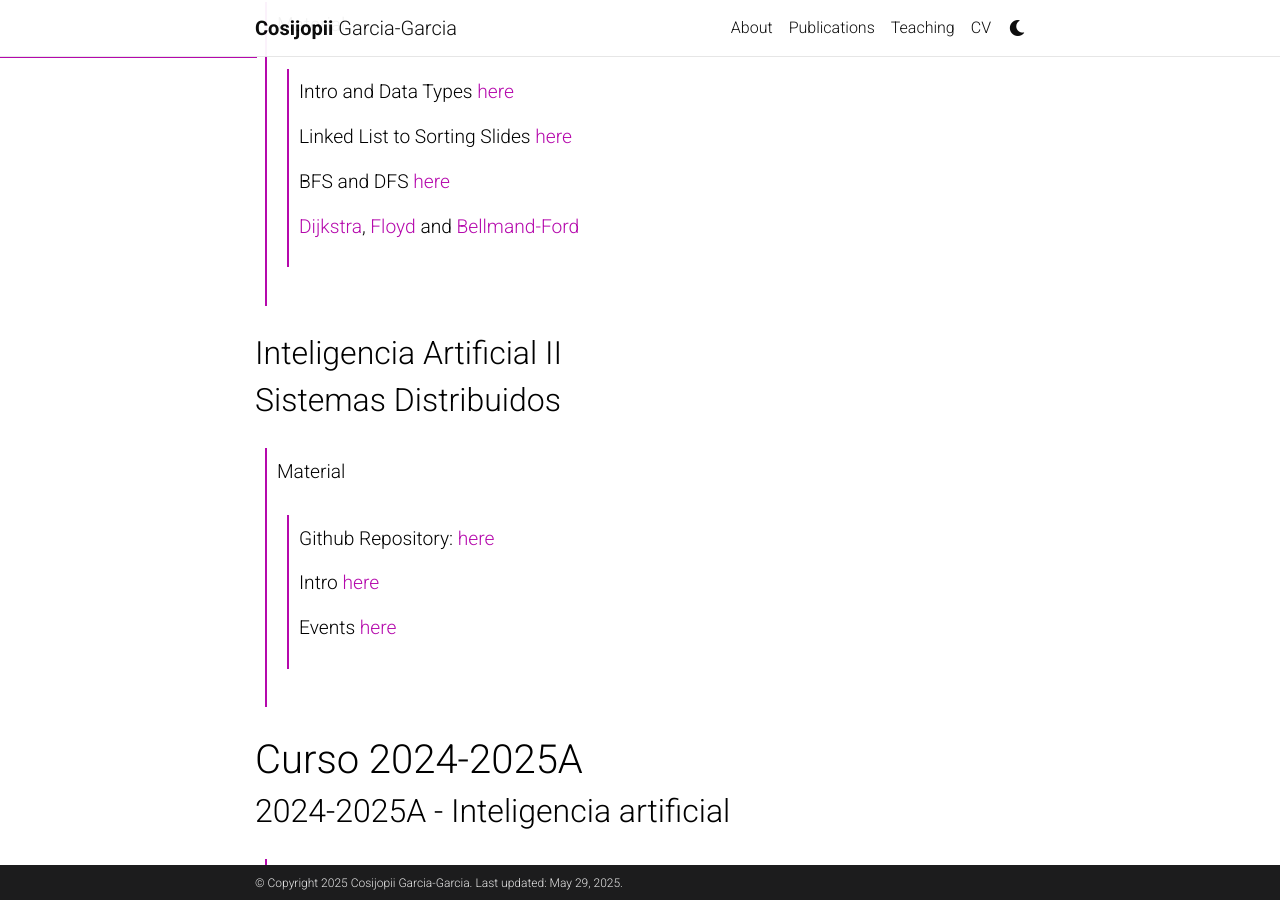
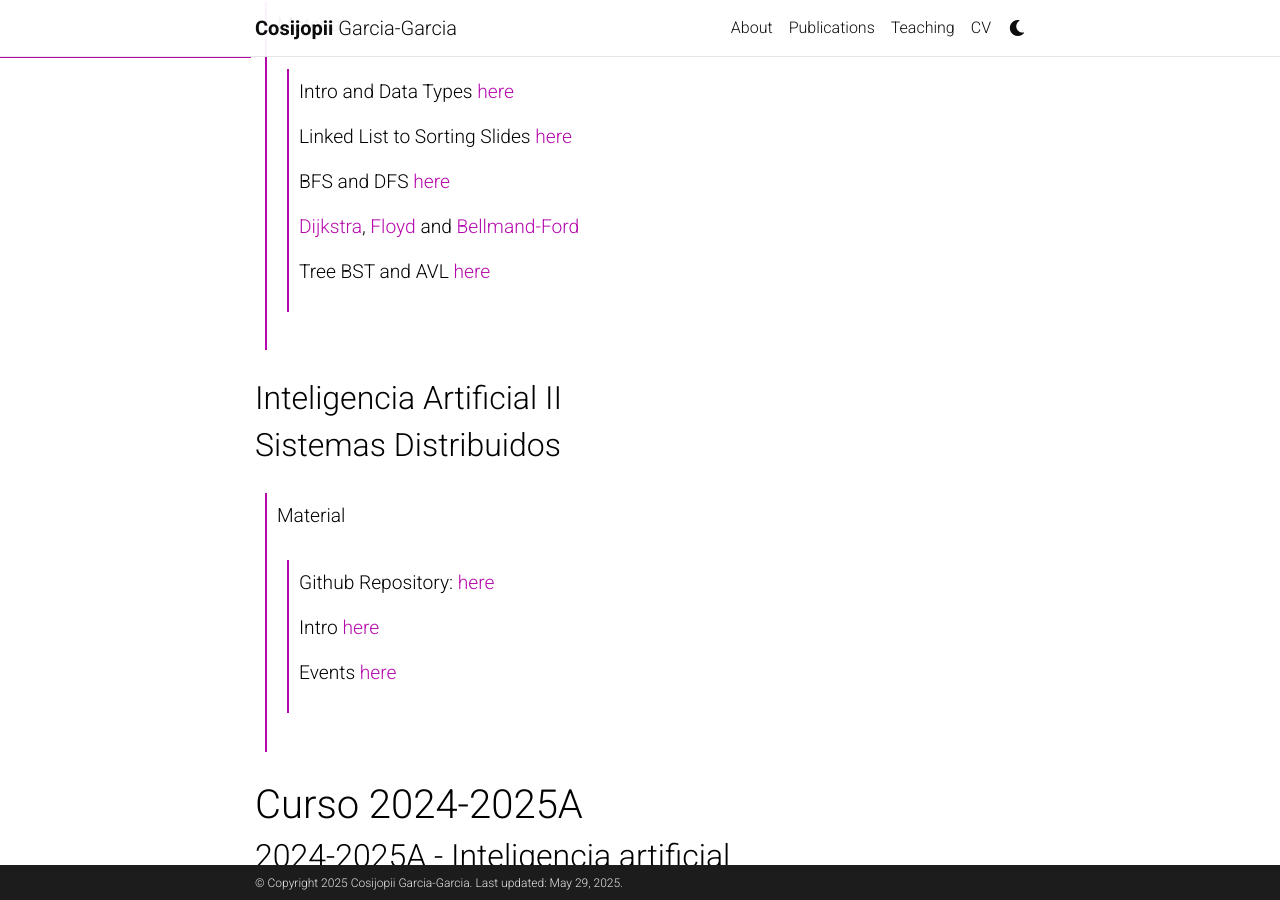
Before and after one commit to Cosijopiii/Cosijopiii.github.io, a Jekyll site: the page built from _projects/2_project.md, in a window 1280 px wide and 900 px high, scrolled down 382 px. Built offline with Jekyll 4.4.1, drawn with Linux system fonts in a browser that asks for light colours; comment, search, counter and statistics services are not loaded; a style sheet for code colours, icons or effects is not loaded.

Commit message:
Update 2_project.md

```diff
--- a/_projects/2_project.md
+++ b/_projects/2_project.md
@@ -20,6 +20,8 @@ category: work
 >>BFS and DFS [here](/assets/pdf/BFSDFS.pdf)
 >>
 >>[Dijkstra](/assets/Code/dijkstra.c), [Floyd]((/assets/Code/floydWarshall.c)) and [Bellmand-Ford](/assets/Code/BellmanFord.c)
+>>
+>>Tree BST and AVL [here](/assets/pdf/ABB.pdf)
 
 
 
```
